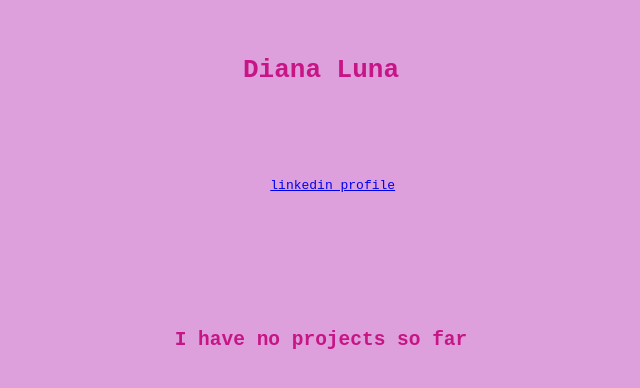
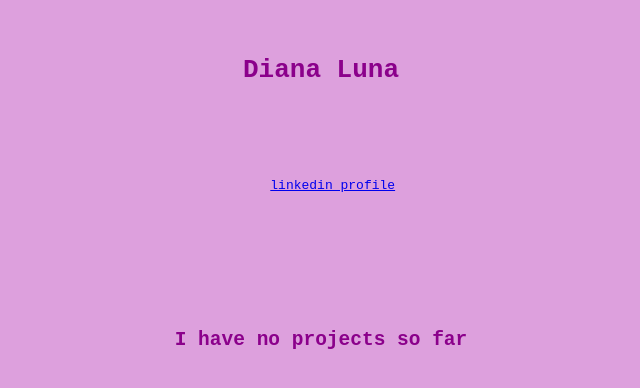
Before and after one commit to dianaluna01/dianaluna01.github.io, a plain HTML site: page index.html in a window 1280 px wide. Shown: the whole page, without its empty margins (319-959 px from the left). Drawn offline with Linux system fonts and the light colour scheme.

Commit message:
Update index.html

```diff
--- a/index.html
+++ b/index.html
@@ -28,7 +28,7 @@
   <style>
     body {
       background-color:#DDA0DD;
-      color:#C71585;
+      color:#8B008B;
       text-align:center;
 
     }
```
